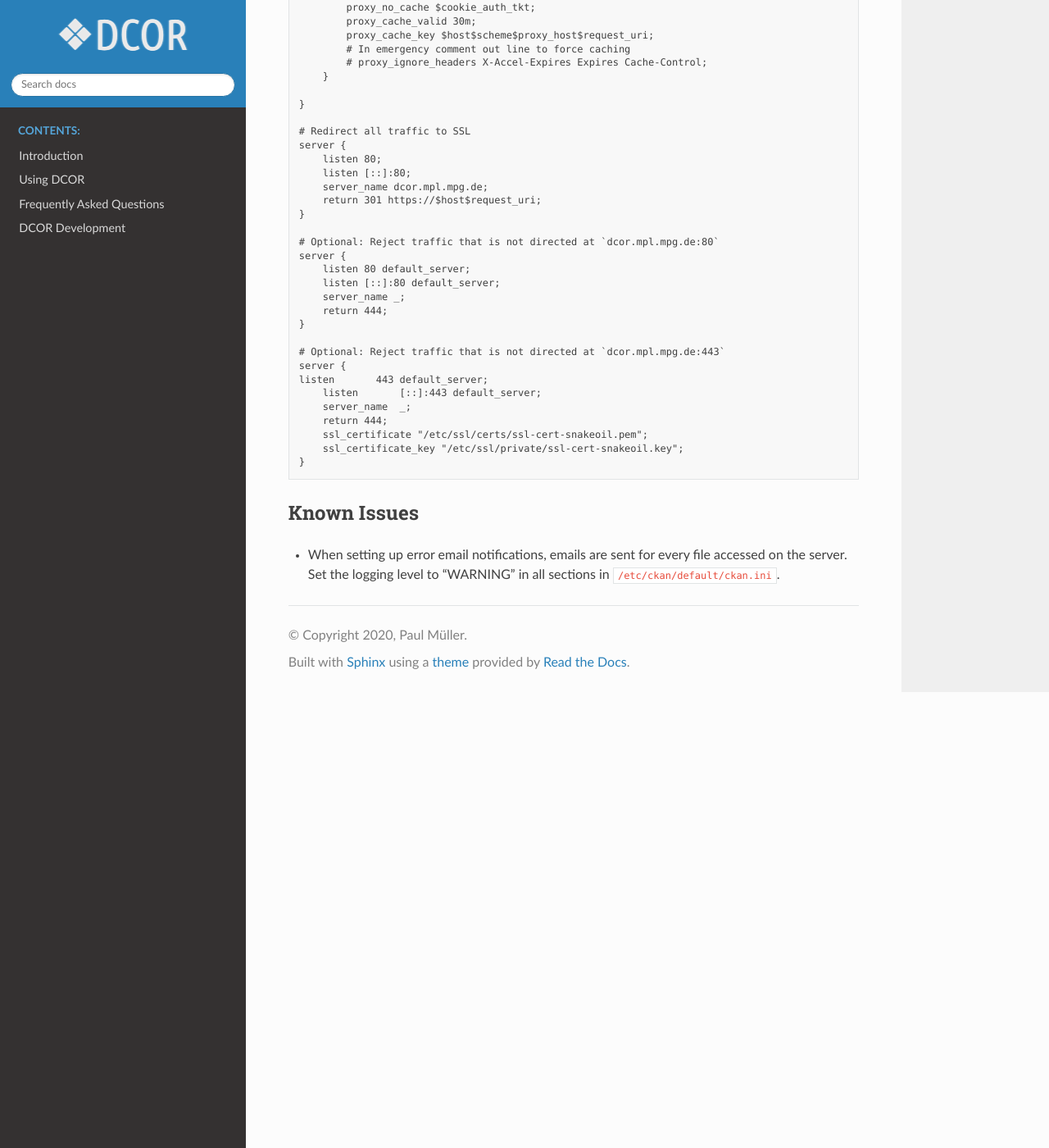
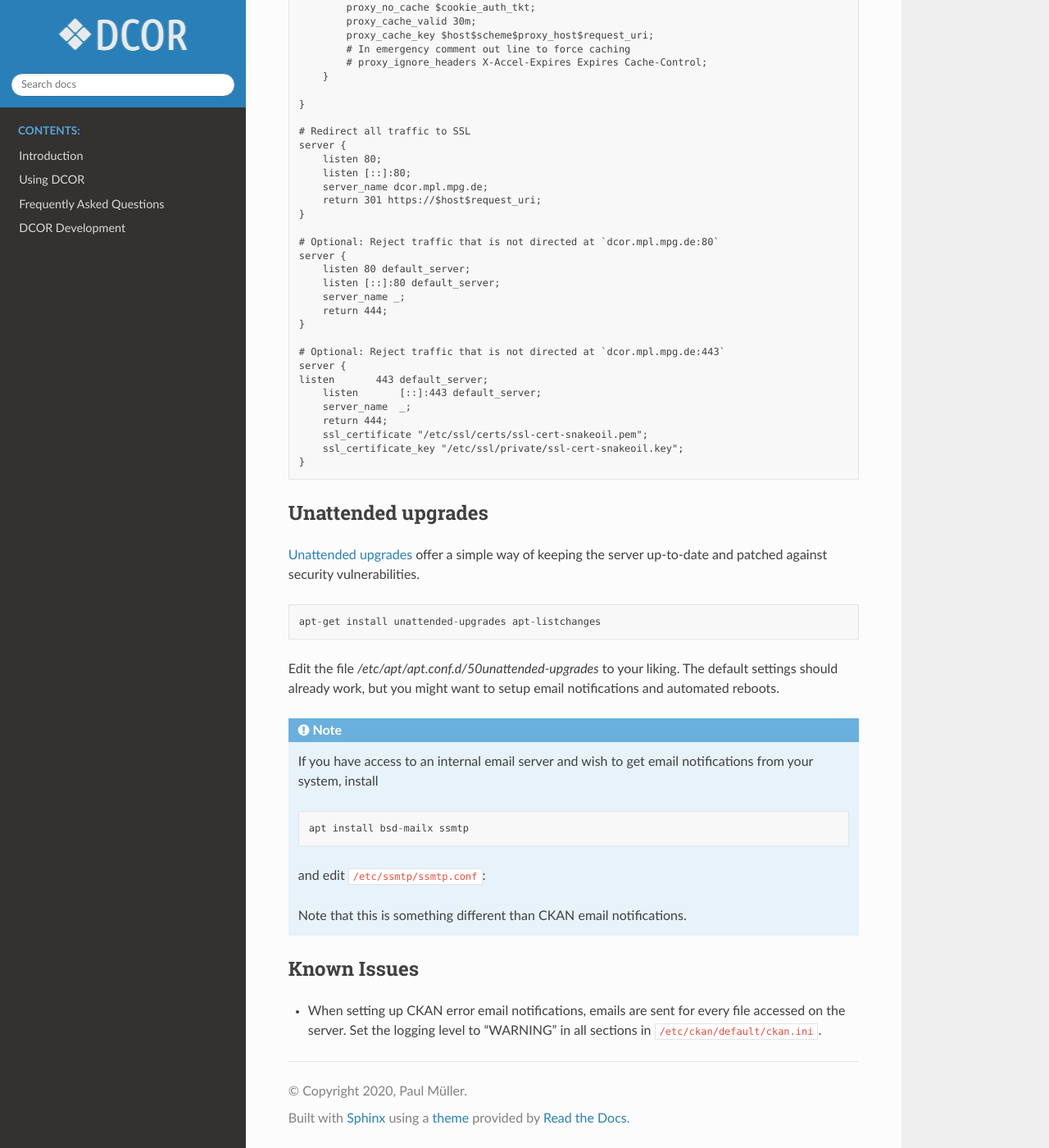
Before and after one commit to DCOR-dev/dcor-docs, a Sphinx documentation site: the page built from docs/sec_self_hosting.rst, in a window 1280 px wide and 1400 px high, scrolled down 2917 px. Shown: the whole window at 82% size. Built offline with Sphinx 7.4.7 and the Read the Docs theme 2.0.0, drawn with Linux system fonts in a browser that asks for light colours.

Commit message:
add unattended-upgrades section

```diff
--- a/docs/sec_self_hosting.rst
+++ b/docs/sec_self_hosting.rst
@@ -206,9 +206,43 @@ the following (change ``dcor.mpl.mpg.de`` to whatever domain you use).
    }
 
 
+Unattended upgrades
+===================
+`Unattended upgrades <https://wiki.debian.org/UnattendedUpgrades>`_ offer a
+simple way of keeping the server up-to-date and patched against security
+vulnerabilities.
+
+.. code::
+
+   apt-get install unattended-upgrades apt-listchanges
+
+Edit the file `/etc/apt/apt.conf.d/50unattended-upgrades` to your liking.
+The default settings should already work, but you might want to setup
+email notifications and automated reboots.
+
+.. note::
+
+   If you have access to an internal email server and wish to get
+   email notifications from your system, install
+
+   .. code::
+
+      apt install bsd-mailx ssmtp
+
+   and edit ``/etc/ssmtp/ssmtp.conf``:
+
+   .. code:
+
+      mailhub=post.your.internal.server.de
+      hostname=dcor.your.domain.de
+      FromLineOverride=YES
+
+   Note that this is something different than CKAN email notifications.
+
+
 Known Issues
 ============
 
-- When setting up error email notifications, emails are sent for every file
+- When setting up CKAN error email notifications, emails are sent for every file
   accessed on the server. Set the logging level to "WARNING" in all sections
   in ``/etc/ckan/default/ckan.ini``.
```
Also changed, not shown: other parts of docs/sec_self_hosting.rst (+2 -2 lines), docs/sec_develop.rst (line endings or trailing spaces).
